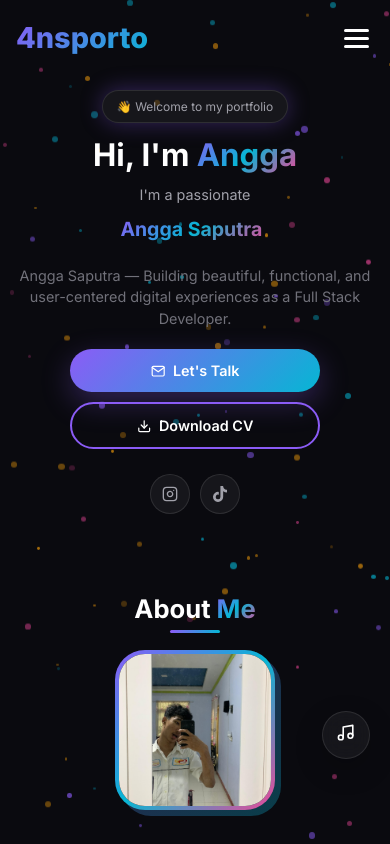
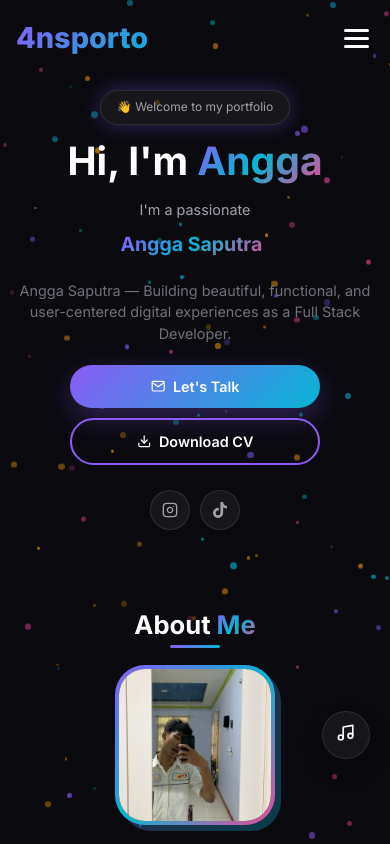
Before and after one commit to anggasaputra-hub/portofolio-angga, a React (Vite) app: page / in a window 390 px wide. Shown: the top 844 px of the page. Built offline with nearby package versions, Linux system fonts and the light colour scheme.

Commit message:
UI Polish: Improved Preloader and Hero text responsiveness for mobile

```diff
--- a/src/components/Preloader.jsx
+++ b/src/components/Preloader.jsx
@@ -49,8 +49,9 @@ const Preloader = ({ onComplete }) => {
                 initial={{ opacity: 0, scale: 0.5 }}
                 animate={{ opacity: 1, scale: 1 }}
                 transition={{ duration: 0.5 }}
+                style={{ textAlign: 'center', padding: '0 20px' }}
             >
-                <h1 className="gradient-text" style={{ fontSize: '2.5rem', marginBottom: '20px' }}>
+                <h1 className="gradient-text" style={{ fontSize: 'clamp(1.5rem, 8vw, 2.5rem)', marginBottom: '20px', lineHeight: '1.2' }}>
                     {text}<span className="cursor">|</span>
                 </h1>
             </motion.div>
--- a/src/index.css
+++ b/src/index.css
@@ -1126,13 +1126,15 @@ textarea.form-input {
 
   .hero-badge {
     font-size: 0.75rem;
-    padding: 6px 14px;
+    padding: 8px 16px;
     margin-bottom: 15px;
+    max-width: 90vw;
+    line-height: 1.4;
   }
 
   .hero-title {
-    font-size: clamp(1.8rem, 8vw, 2.5rem);
-    margin-bottom: 10px;
+    font-size: clamp(2rem, 10vw, 3rem);
+    margin-bottom: 15px;
   }
 
   .hero-subtitle {
```
